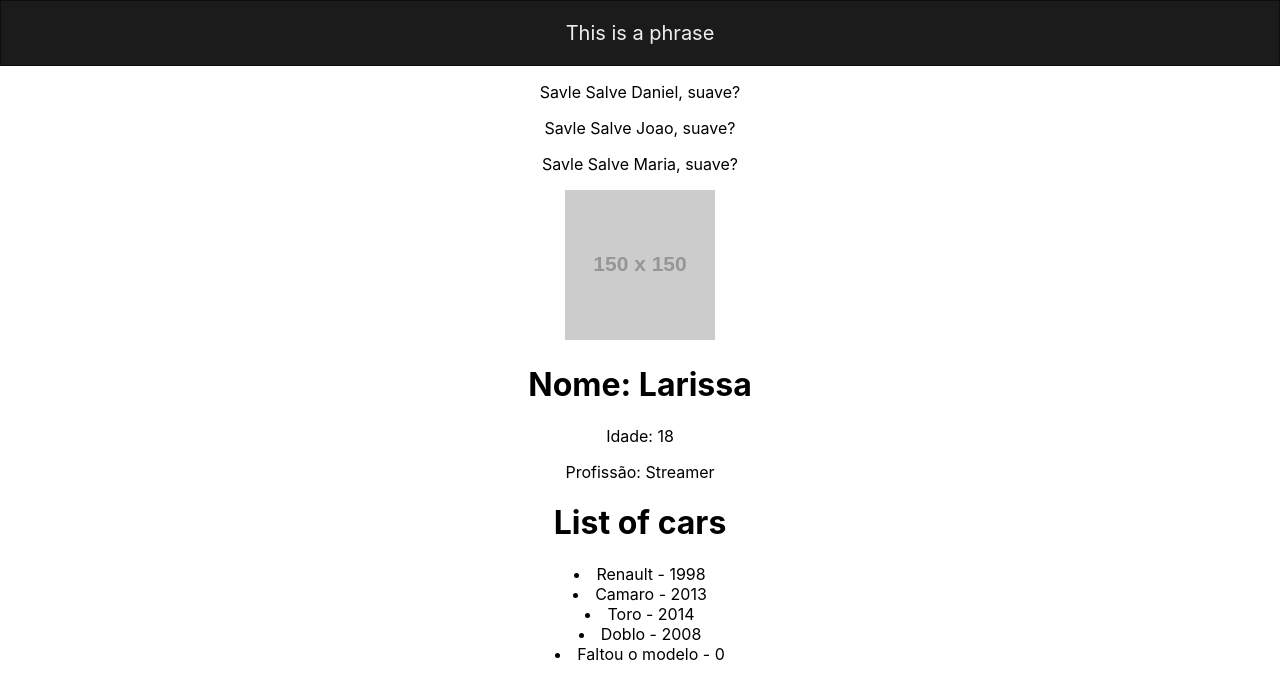
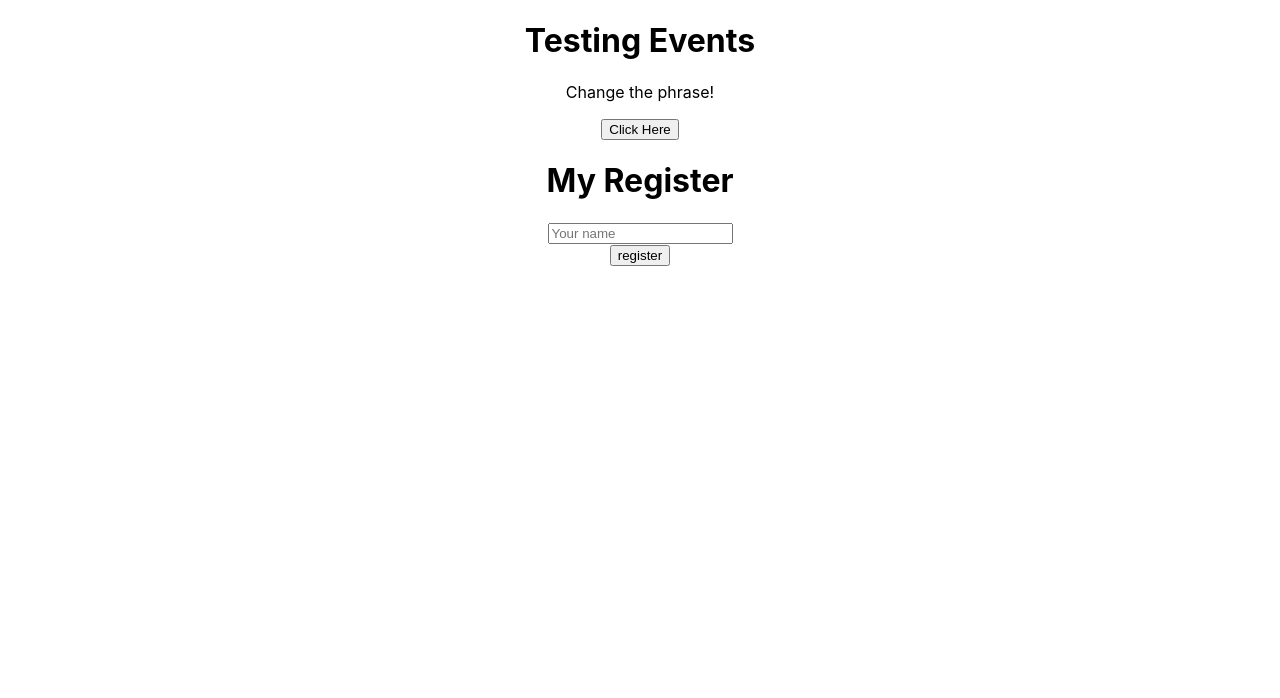
Before and after one commit to hirokirigaya/learn-react, a React (Create React App) app: page / in a window 1280 px wide. Shown: the top 698 px of the page. Built offline with nearby package versions, Linux system fonts and the light colour scheme.

Commit message:
:tada: Functions

```diff
--- a/src/App.js
+++ b/src/App.js
@@ -1,24 +1,13 @@
 import "./App.css";
-import SayMyName from "./components/SayMyName";
-import Person from "./components/Person";
-import Phrase from "./components/Phrase";
-import List from "./components/List";
+import Event from "./components/Event";
+import Form from "./components/Form"
 
 function App() {
-  const nome = "Maria";
   return (
     <div className="App">
-      <Phrase/>
-      <SayMyName nome="Daniel" />
-      <SayMyName nome="Joao" />
-      <SayMyName nome={nome} />
-      <Person
-        foto="https://via.placeholder.com/150"
-        nome="Larissa"
-        idade="18"
-        profissão="Streamer"
-      />
-      <List />
+      <h1>Testing Events</h1>
+      <Event />
+      <Form />
     </div>
   );
 }
--- /dev/null
+++ b/src/components/Event.js
@@ -0,0 +1,14 @@
+
+function Event() {
+  function Change() {
+    console.log('im changed the phrase')
+  }
+  return (
+    <div>
+      <p>Change the phrase!</p>
+      <button onClick={Change}>Click Here</button>
+    </div>
+  )
+}
+
+export default Event;
--- /dev/null
+++ b/src/components/Form.js
@@ -0,0 +1,21 @@
+function Form() {
+  function Register(e) {
+    e.preventDefault()
+    console.log('Register has send')
+  }
+  return (
+    <div>
+      <h1>My Register</h1>
+      <form onSubmit={Register}>
+        <div>
+          <input type="text" placeholder="Your name"/>
+        </div>
+        <div>
+          <input type="submit" value="register"/>
+        </div>
+      </form>
+    </div>
+  );
+};
+
+export default Form;
```
